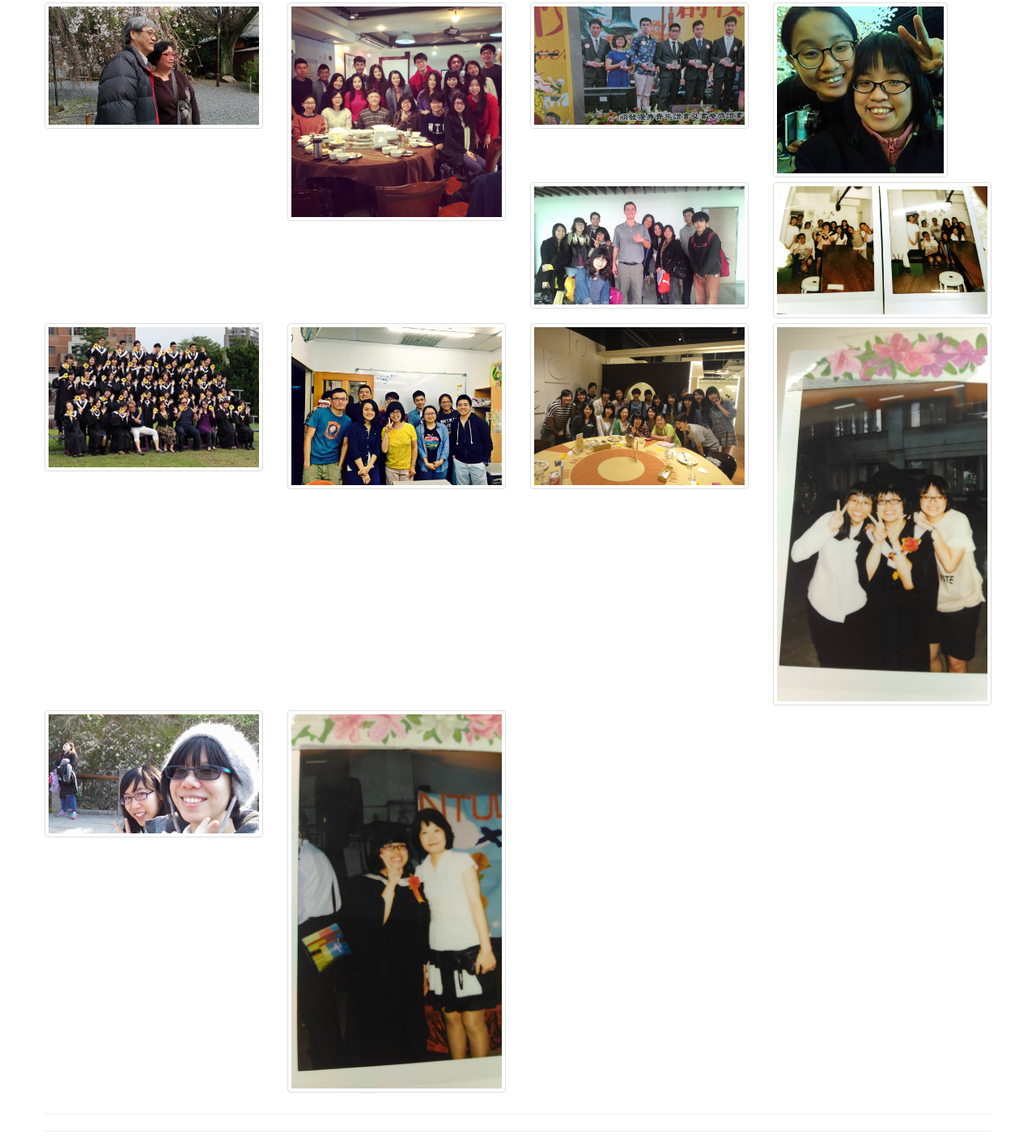
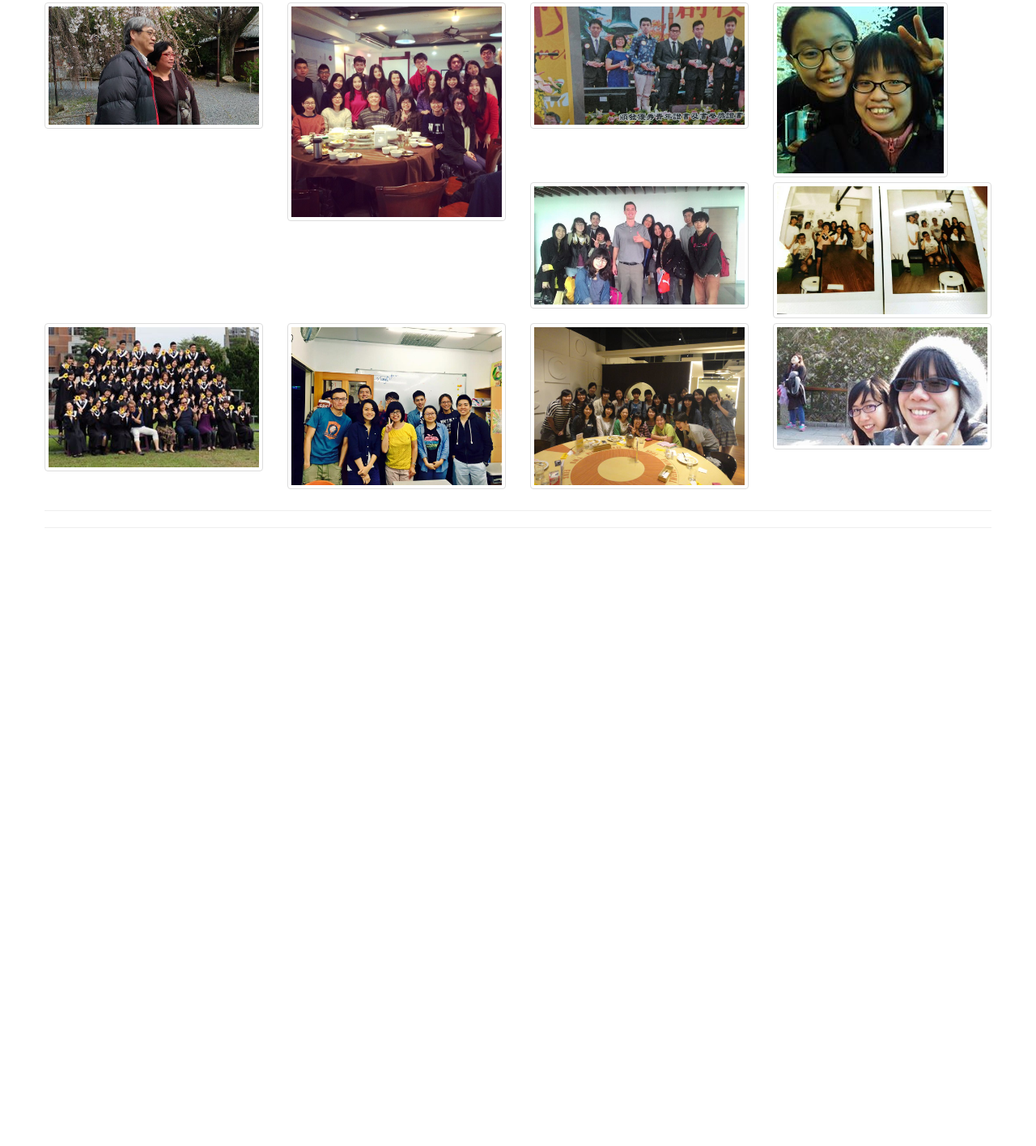
Before and after one commit to lilyqute/ntu, a plain HTML site: page index.html in a window 1280 px wide. Shown: the part 67-1482 px from the top of the page at 81% size. After the commit the page ends 800 px from the top, so only its background shows below. Drawn offline with nearby package versions, Linux system fonts and the light colour scheme.

Commit message:
no message

```diff
--- a/index.html
+++ b/index.html
@@ -26,9 +26,7 @@
       <div width:600px; height:350px; class="col-lg-3 col-sm-4 col-xs-6"><a title="LIS 2016 grads" href="#"><img class="thumbnail img-responsive" src="11059604_878311085570717_7842562905842063713_n.jpg"/></a></div>
       <div width:600px; height:350px; class="col-lg-3 col-sm-4 col-xs-6"><a title="GRE fellows" href="#"><img class="thumbnail img-responsive" src="12074592_10156265649685724_7901615717375547025_n.jpg"/></a></div>
       <div width:600px; height:350px; class="col-lg-3 col-sm-4 col-xs-6"><a title="High school friends" href="#"><img class="thumbnail img-responsive" src="994943_510539035702220_1222569256_n.jpg"/></a></div>
-      <div width:600px; height:350px; class="col-lg-3 col-sm-4 col-xs-6"><a title="Best friends in college" href="#"><img class="thumbnail img-responsive" src="13332740_1367528386596671_6439422827517107498_n.jpg"/></a></div>
      <div width:600px; height:350px; class="col-lg-3 col-sm-4 col-xs-6"><a title="Field trip" href="#"><img class="thumbnail img-responsive" src="12553092_1259889757360535_5299135612348700587_n.jpg"/></a></div>
-     <div width:600px; height:350px; class="col-lg-3 col-sm-4 col-xs-6"><a title="mentor for life" href="#"><img class="thumbnail img-responsive" src="13339659_1367533689929474_901830426377284395_n.jpg"/></a></div>
 
 
 
```
